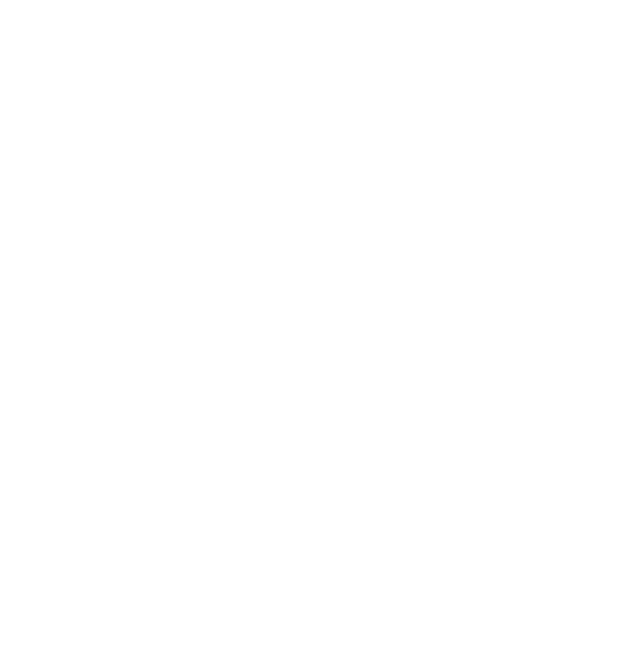
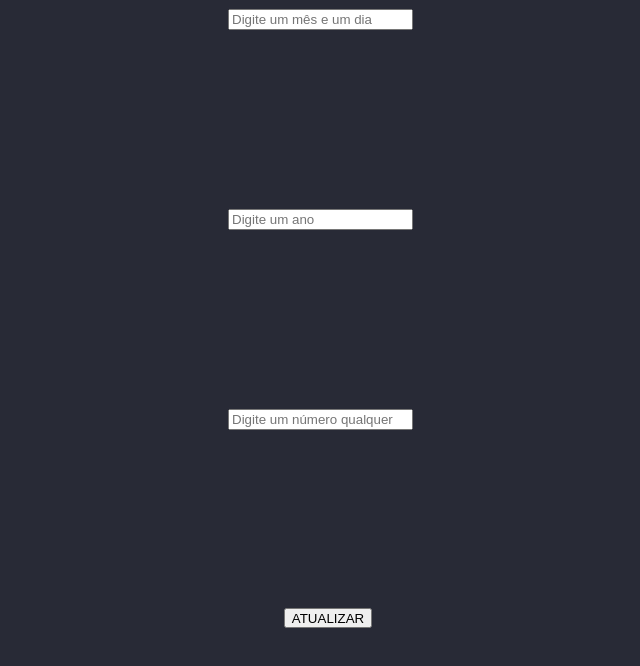
Before and after one commit to Kenzie-Academy-Brasil-Developers/m2-atividade-buscando-dados-na-numbers-api-sprint-3b-MatheSam, a plain HTML site: page index.html in a window 1280 px wide. Shown: the whole page, without its empty margins (312-952 px from the left). Drawn offline with Linux system fonts and the light colour scheme.

Commit message:
finalizado

```diff
--- a/index.html
+++ b/index.html
@@ -5,8 +5,9 @@
   <meta http-equiv="X-UA-Compatible" content="IE=edge">
   <meta name="viewport" content="width=device-width, initial-scale=1.0">
   <title>Atividade: Buscando dados na Numbers API</title>
+  <link rel="stylesheet" href="/src/styles/style.css">
 </head>
 <body>
-
+  <script src="/src/script.js"></script>
 </body>
 </html>
--- a/src/script.js
+++ b/src/script.js
@@ -0,0 +1,51 @@
+const body = document.querySelector('body');
+
+const divTrivia = document.createElement('div');
+const divYear = document.createElement('div');
+const divDate = document.createElement('div');
+
+const inputTrivia = document.createElement('input');
+const inputYear = document.createElement('input');
+const inputdate = document.createElement('input');
+
+inputTrivia.placeholder = 'Digite um número qualquer';
+inputYear.placeholder = 'Digite um ano';
+inputdate.placeholder = 'Digite um mês e um dia';
+
+const pTrivia = document.createElement('p')
+const pYear = document.createElement('p')
+const pDate = document.createElement('p')
+
+const btn = document.createElement('button');
+btn.innerText = 'ATUALIZAR';
+
+divDate.append(inputdate, pDate);
+divYear.append(inputYear, pYear);
+divTrivia.append(inputTrivia, pTrivia);
+
+body.append(divDate, divYear, divTrivia, btn);
+
+async function trivia(number) {
+  const resp = await fetch(`http://numbersapi.com/${number}/math?json`)
+  const data = await resp.json()
+  pTrivia.innerText = data.text
+}
+
+async function year(number) {
+  const resp = await fetch(`http://numbersapi.com/${number}/year?json`)
+  const data = await resp.json();
+  pYear.innerText = data.text
+}
+
+async function mes(mes, dia) {
+  const resp = await fetch(`http://numbersapi.com/${mes}/${dia}/date?json`);
+  const data = await resp.json();
+  pDate.innerText = data.text
+}
+
+btn.addEventListener('click', (e) => {
+  e.preventDefault;
+  trivia(inputTrivia.value);
+  year(inputYear.value);
+  mes(+inputdate.value.slice(0,2), +inputdate.value.slice(3,5))
+})
--- a/src/styles/style.css
+++ b/src/styles/style.css
@@ -0,0 +1,18 @@
+body {
+  background-color: #282A36;
+  display: flex;
+  flex-direction: column;
+  align-items: center;
+  color: wheat;
+  font-size: 1.1rem;
+}
+
+div{
+  width: 200px;
+  height: 200px;
+}
+
+button{
+  width: fit-content;
+  height: 20px;
+}
```
